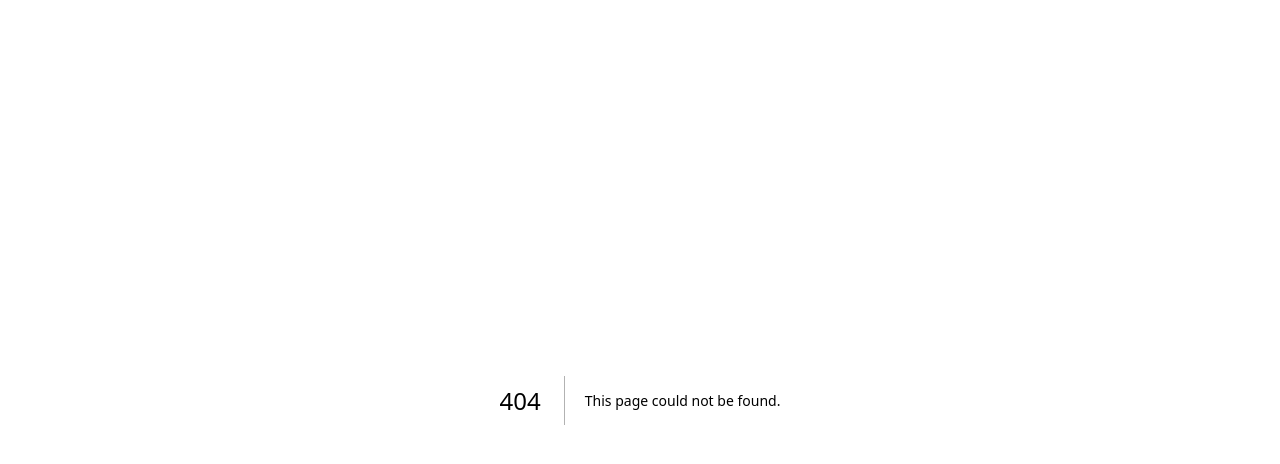
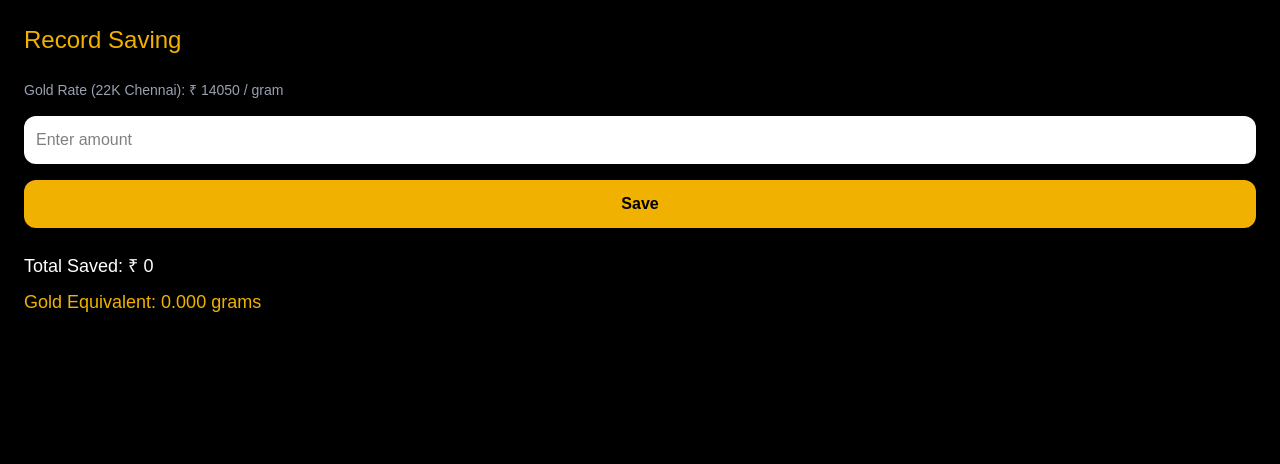
Before and after one commit to pm-infinity-gold/pm-infinity-gold, a Next.js app: page /add-saving in a window 1280 px wide. Before the commit this address had no page. Shown: the top 464 px of the page. Built offline with nearby package versions, Linux system fonts and the light colour scheme.

Commit message:
first version

```diff
--- /dev/null
+++ b/app/add-saving/page.tsx
@@ -0,0 +1,72 @@
+ "use client";
+
+import { useState, useEffect } from "react";
+
+export default function AddSaving() {
+  const [amount, setAmount] = useState("");
+  const [total, setTotal] = useState(0);
+
+  const goldRate = 14050; // 22K Chennai gold rate
+
+  // Load existing total when page opens
+  useEffect(() => {
+    const stored = Number(localStorage.getItem("total") || 0);
+    setTotal(stored);
+  }, []);
+
+  const handleSave = () => {
+    if (!amount) {
+      alert("Please enter amount");
+      return;
+    }
+
+    const newTotal = total + Number(amount);
+
+    // Save to localStorage
+    localStorage.setItem("total", newTotal.toString());
+
+    // Update state
+    setTotal(newTotal);
+
+    alert("Total Saved ₹ " + newTotal);
+
+    setAmount("");
+  };
+
+  return (
+    <div className="min-h-screen bg-black text-white p-6">
+
+      <h1 className="text-2xl text-yellow-500 mb-6">
+        Record Saving
+      </h1>
+
+      <div className="mb-4 text-sm text-gray-400">
+        Gold Rate (22K Chennai): ₹ {goldRate} / gram
+      </div>
+
+      <input
+        type="number"
+        placeholder="Enter amount"
+        value={amount}
+        onChange={(e) => setAmount(e.target.value)}
+        className="w-full p-3 rounded-xl text-black bg-white"
+      />
+
+      <button
+        onClick={handleSave}
+        className="w-full bg-yellow-500 text-black py-3 rounded-xl mt-4 font-semibold"
+      >
+        Save
+      </button>
+
+      <div className="mt-6 text-lg">
+        Total Saved: ₹ {total}
+      </div>
+
+      <div className="mt-2 text-lg text-yellow-500">
+        Gold Equivalent: {(total / goldRate).toFixed(3)} grams
+      </div>
+
+    </div>
+  );
+}
--- a/app/page.tsx
+++ b/app/page.tsx
@@ -1,65 +1,86 @@
-import Image from "next/image";
+ "use client";
+
+import { useEffect, useState } from "react";
 
 export default function Home() {
+  const [total, setTotal] = useState(0);
+
+  const goldRate = 14050; // gold rate
+  const targetGold = 10; // goal
+
+  useEffect(() => {
+    const loadData = () => {
+      const stored = Number(localStorage.getItem("total") || 0);
+      setTotal(stored);
+    };
+
+    loadData();
+
+    // update when user comes back to page
+    window.addEventListener("focus", loadData);
+
+    return () => {
+      window.removeEventListener("focus", loadData);
+    };
+  }, []);
+
+  const currentGold = total / goldRate;
+  const progress = (currentGold / targetGold) * 100;
+
   return (
-    <div className="flex flex-col flex-1 items-center justify-center bg-zinc-50 font-sans dark:bg-black">
-      <main className="flex flex-1 w-full max-w-3xl flex-col items-center justify-between py-32 px-16 bg-white dark:bg-black sm:items-start">
-        <Image
-          className="dark:invert"
-          src="/next.svg"
-          alt="Next.js logo"
-          width={100}
-          height={20}
-          priority
-        />
-        <div className="flex flex-col items-center gap-6 text-center sm:items-start sm:text-left">
-          <h1 className="max-w-xs text-3xl font-semibold leading-10 tracking-tight text-black dark:text-zinc-50">
-            To get started, edit the page.tsx file.
-          </h1>
-          <p className="max-w-md text-lg leading-8 text-zinc-600 dark:text-zinc-400">
-            Looking for a starting point or more instructions? Head over to{" "}
-            <a
-              href="https://vercel.com/templates?framework=next.js&utm_source=create-next-app&utm_medium=appdir-template-tw&utm_campaign=create-next-app"
-              className="font-medium text-zinc-950 dark:text-zinc-50"
-            >
-              Templates
-            </a>{" "}
-            or the{" "}
-            <a
-              href="https://nextjs.org/learn?utm_source=create-next-app&utm_medium=appdir-template-tw&utm_campaign=create-next-app"
-              className="font-medium text-zinc-950 dark:text-zinc-50"
-            >
-              Learning
-            </a>{" "}
-            center.
-          </p>
+    <div className="min-h-screen bg-black text-white px-6 py-10">
+
+      <h1 className="text-3xl font-bold text-yellow-500 mb-4">
+        PM Infinity Gold
+      </h1>
+
+      <p className="text-gray-400 mb-6">
+        Save small amounts → build real gold over time
+      </p>
+
+      {/* TOTAL */}
+      <div className="bg-gray-900 p-6 rounded-2xl mb-6">
+        <p>Total Saved</p>
+        <h2 className="text-2xl">₹ {total}</h2>
+      </div>
+
+      {/* GOLD */}
+      <div className="bg-gray-900 p-6 rounded-2xl mb-6">
+        <p>Gold Equivalent</p>
+        <h2 className="text-2xl text-yellow-500">
+          {currentGold.toFixed(3)} grams
+        </h2>
+      </div>
+
+      {/* PROGRESS */}
+      <div className="bg-gray-900 p-6 rounded-2xl mb-6">
+        <p className="mb-2">Goal Progress</p>
+
+        <div className="w-full bg-gray-700 h-4 rounded-full overflow-hidden">
+          <div
+            className="bg-gradient-to-r from-yellow-400 to-yellow-600 h-4 rounded-full transition-all duration-500"
+            style={{ width: `${progress}%` }}
+          />
         </div>
-        <div className="flex flex-col gap-4 text-base font-medium sm:flex-row">
-          <a
-            className="flex h-12 w-full items-center justify-center gap-2 rounded-full bg-foreground px-5 text-background transition-colors hover:bg-[#383838] dark:hover:bg-[#ccc] md:w-[158px]"
-            href="https://vercel.com/new?utm_source=create-next-app&utm_medium=appdir-template-tw&utm_campaign=create-next-app"
-            target="_blank"
-            rel="noopener noreferrer"
-          >
-            <Image
-              className="dark:invert"
-              src="/vercel.svg"
-              alt="Vercel logomark"
-              width={16}
-              height={16}
-            />
-            Deploy Now
-          </a>
-          <a
-            className="flex h-12 w-full items-center justify-center rounded-full border border-solid border-black/[.08] px-5 transition-colors hover:border-transparent hover:bg-black/[.04] dark:border-white/[.145] dark:hover:bg-[#1a1a1a] md:w-[158px]"
-            href="https://nextjs.org/docs?utm_source=create-next-app&utm_medium=appdir-template-tw&utm_campaign=create-next-app"
-            target="_blank"
-            rel="noopener noreferrer"
-          >
-            Documentation
-          </a>
+
+        <div className="flex justify-between mt-2 text-sm text-gray-400">
+          <span>{currentGold.toFixed(3)} g</span>
+          <span>{targetGold} g</span>
         </div>
-      </main>
+
+        <p className="mt-2 text-center text-yellow-500 font-semibold">
+          {progress.toFixed(1)}% completed
+        </p>
+      </div>
+
+      {/* BUTTON */}
+      <a
+        href="/add-saving"
+        className="block w-full text-center bg-yellow-500 text-black py-3 rounded-xl font-semibold"
+      >
+        Add Saving
+      </a>
+
     </div>
   );
 }
```
